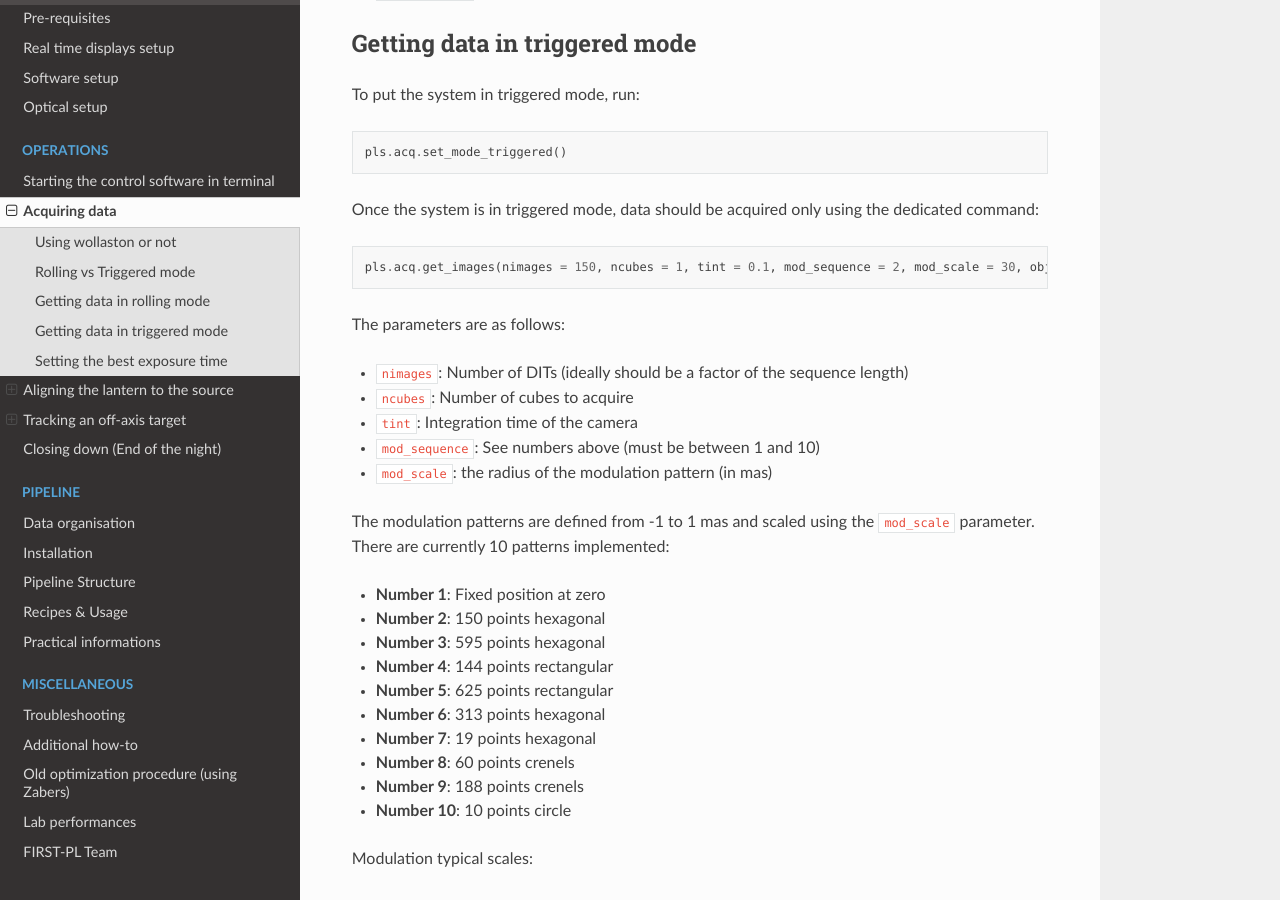
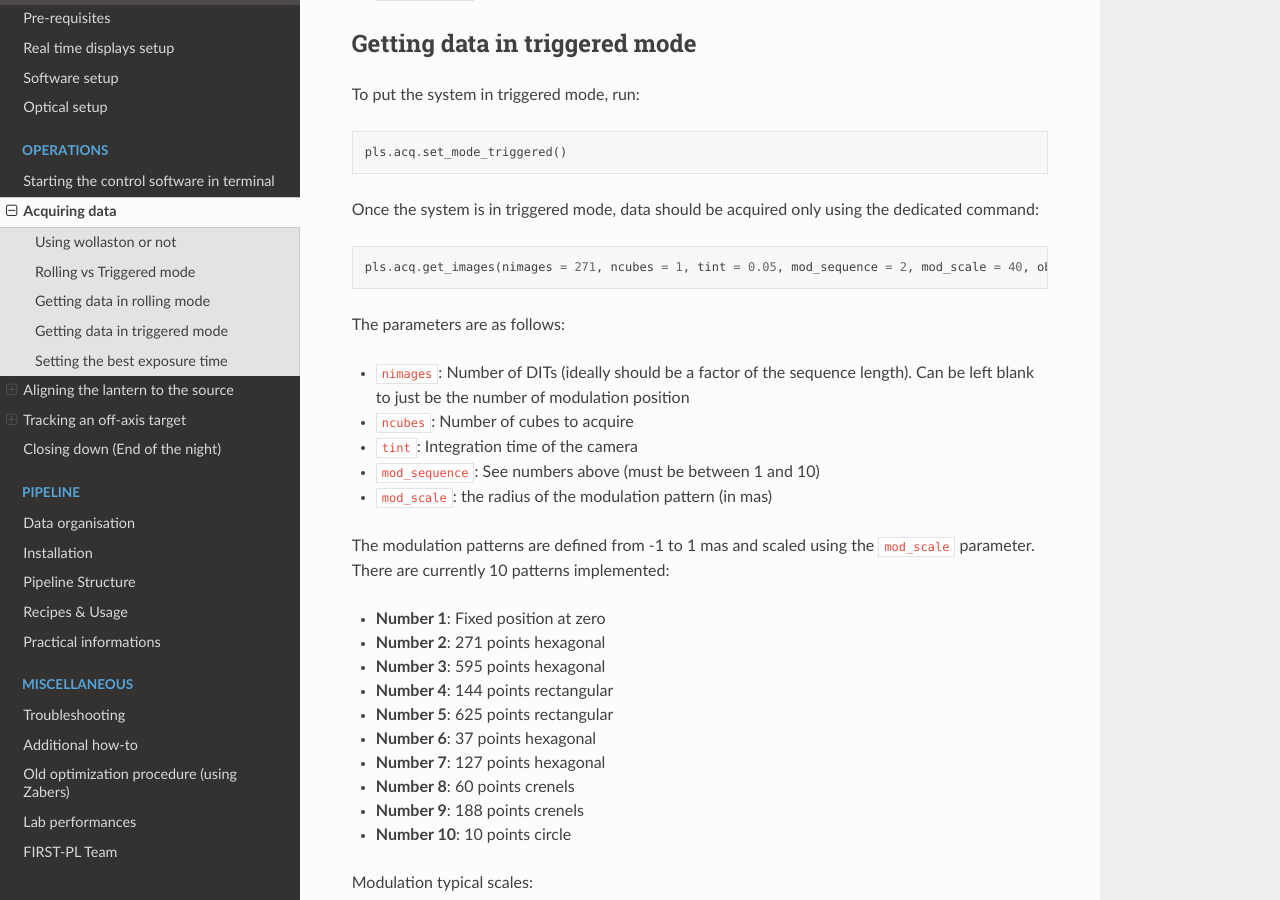
Before and after one commit to scexao-org/first_control, a Sphinx documentation site: the page built from source/operation_acquiring.md, in a window 1280 px wide and 900 px high, scrolled down 1478 px. Built offline with Sphinx 7.4.7 and the Read the Docs theme 3.1.0, drawn with Linux system fonts in a browser that asks for light colours.

Commit message:
new modulation patterns

````diff
--- a/source/operation_acquiring.md
+++ b/source/operation_acquiring.md
@@ -56,10 +56,10 @@ pls.acq.set_mode_triggered()
 
 Once the system is in triggered mode, data should be acquired only using the dedicated command:
 ```
-pls.acq.get_images(nimages = 150, ncubes = 1, tint = 0.1, mod_sequence = 2, mod_scale = 30, objX = 0 , objY = 0)
+pls.acq.get_images(nimages = 271, ncubes = 1, tint = 0.05, mod_sequence = 2, mod_scale = 40, objX = 0 , objY = 0)
 ```
 The parameters are as follows:
-- `nimages`: Number of DITs (ideally should be a factor of the sequence length)
+- `nimages`: Number of DITs (ideally should be a factor of the sequence length). Can be left blank to just be the number of modulation position
 - `ncubes`: Number of cubes to acquire
 - `tint`: Integration time of the camera
 - `mod_sequence`: See numbers above (must be between 1 and 10)
@@ -67,12 +67,12 @@ The parameters are as follows:
 
 The modulation patterns are defined from -1 to 1 mas and scaled using the `mod_scale` parameter. There are currently 10 patterns implemented:
 - **Number 1**: Fixed position at zero
-- **Number 2**: 150 points hexagonal
+- **Number 2**: 271 points hexagonal
 - **Number 3**: 595 points hexagonal
 - **Number 4**: 144 points rectangular
 - **Number 5**: 625 points rectangular
-- **Number 6**: 313 points hexagonal
-- **Number 7**: 19 points hexagonal
+- **Number 6**: 37 points hexagonal
+- **Number 7**: 127 points hexagonal
 - **Number 8**: 60 points crenels
 - **Number 9**: 188 points crenels
 - **Number 10**: 10 points circle
````
Also changed, not shown: source/misc.md (+7 -0 lines).
